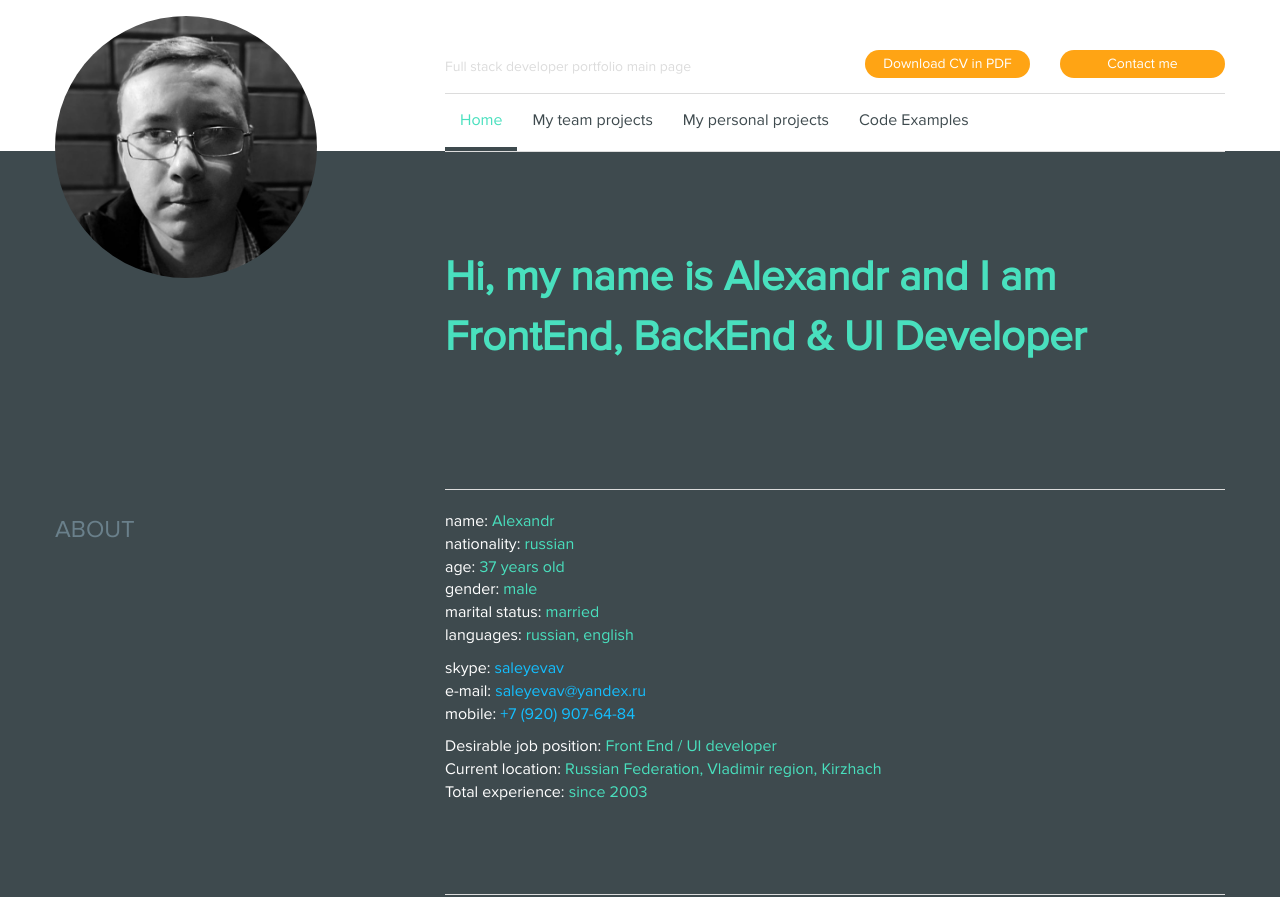
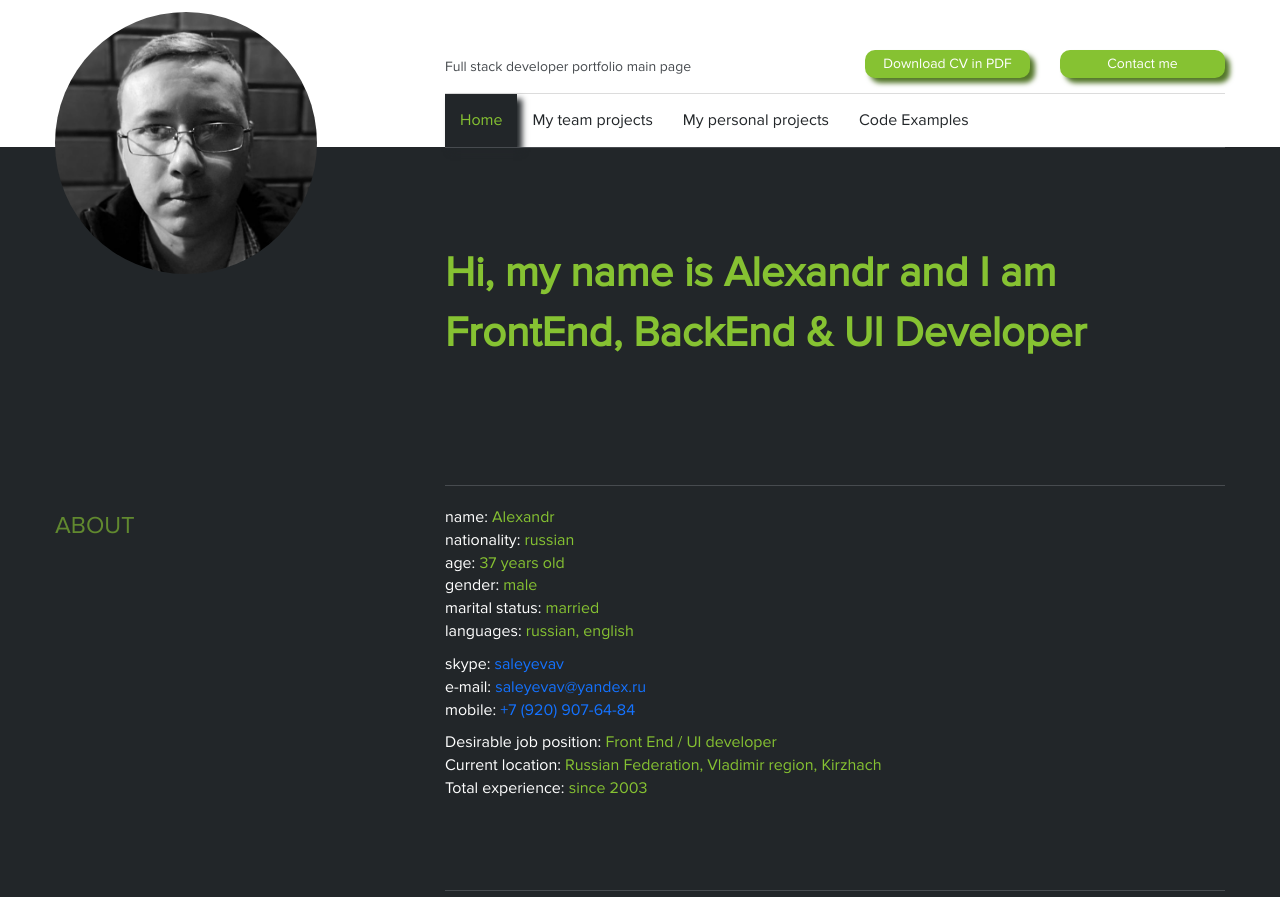
Before and after one commit to Saleyevav/my-cv, a plain HTML site: page index.html in a window 1280 px wide. Shown: the top 897 px of the page. Drawn offline with Linux system fonts and the light colour scheme.

Commit message:
change color theme

```diff
--- a/css/main.css
+++ b/css/main.css
@@ -66,7 +66,7 @@ h6 {
 
 .main-title>h1 {
     font-size: 14px;
-    color: #dcdcdc;
+    color: #474B4F;
     font-weight: normal;
     margin-top: 50px;
 }
@@ -78,19 +78,20 @@ h6 {
     display: block;
     min-width: 157px;
     text-decoration: none;
-    border-radius: 18px;
+    border-radius: 10px;
+    box-shadow: 5px 5px 5px #54772a;
     padding: 4px;
-    background-color: #ffa414;
+    background-color: #86C232;
     color: #fff;
     text-align: center;
     font-size: 14px;
     margin: 50px 15px 15px 15px;
 }
 .btn:hover {
-    background-color: #f3b858;
+    background-color: #61892F;
 }
 .btn:active {
-    background-color: #ca7d02;
+    background-color: #54772a;
 }
 
 .btn:last-child {
@@ -103,48 +104,53 @@ h6 {
     display: block;
     font-size: 16px;
     text-decoration: none;
-    color:#3e4a4e;
+    color:#222629;
     padding: 15px;
+
 }
 
 .nav-item:hover {
-    color:#49e0be;
-    border-bottom: 4px solid #3e4a4e;
+    color:#86C232;
+    /* border-bottom: 4px solid #222629; */
+    box-shadow: 5px 5px 6px #222629;
 }
 
 .active {
-    color:#49e0be;
-    border-bottom: 4px solid #3e4a4e;
+    color:#86C232;
+    background-color: #222629;
+    box-shadow: 5px 5px 6px #222629;
+    /* border-bottom: 4px solid #222629; */
 }
 
 .dark-theme {
-    background-color: #3e4a4e;
+    background-color: #222629;
     color: #fff;
 }
 .dark-theme span{
-    color: #49e0be;
+    color: #86C232;
 }
 
 .dark-theme h3 {
     font-size: 24px;
-    color: #6a808b;
+    color: #61892F;
     font-weight: 400;
     text-transform: uppercase;
 }
 
 .dark-theme .container{
-    border-top: 1px solid #dcdcdc ;
+    border-top: 1px solid #474B4F ;
     padding-top: 20px;
     padding-bottom: 80px;
 }
+
 .dark-theme a {
-    color: #14bfff;
+    color: #1472ff;
     text-decoration: none;
 }
 
 .intro {
     font-size: 42px;
-    color: #49e0be;
+    color: #86C232;
     margin-top: 75px;
     font-weight: 700;
 }
```
